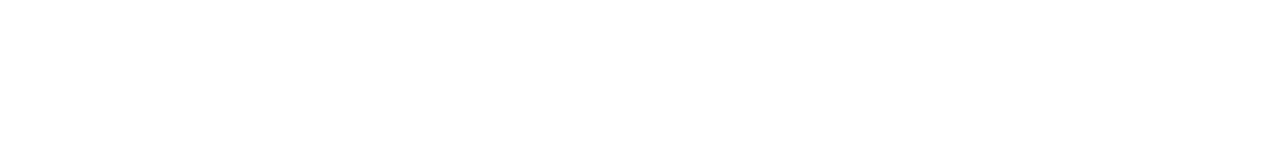
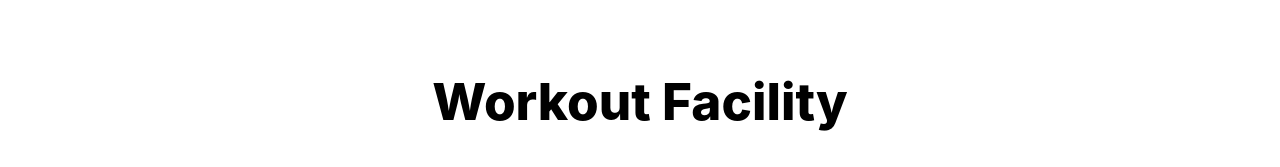
Before and after one commit to Ashkan-GhK/reactgymproject, a React (Create React App) app: page / in a window 1280 px wide. Shown: the part 2630-2797 px from the top of the page. Before the commit the page ends 2500 px from the top, so only its background shows below. Built offline with nearby package versions, Linux system fonts and the light colour scheme.

Commit message:
facility section

```diff
--- a/package.json
+++ b/package.json
@@ -8,6 +8,7 @@
     "@testing-library/jest-dom": "^5.14.1",
     "@testing-library/react": "^11.2.7",
     "@testing-library/user-event": "^12.8.3",
+    "aos": "^2.3.4",
     "react": "^17.0.2",
     "react-dom": "^17.0.2",
     "react-parallax": "^3.3.0",
--- a/src/App.css
+++ b/src/App.css
@@ -3,8 +3,3 @@
   padding: 0;
   box-sizing: border-box;
 }
-* {
-  margin: 0;
-  padding: 0;
-  box-sizing: border-box;
-}
--- a/src/App.js
+++ b/src/App.js
@@ -1,4 +1,5 @@
 import './App.css';
+import Facility from './componenets/mainbody/Facility';
 import MainBottom from './componenets/mainbody/MainBottom';
 import MainTop from './componenets/mainbody/MainTop';
 import Navbar from './componenets/Navbar';
@@ -11,10 +12,13 @@
         <Navbar />
 
       {/* Body */}
+
       <MainTop />
       <MainBottom />
 
-      {/* <MainBottom /> */}
+      <Facility />
+
+
       {/* Footer */}
     </div>
   );
--- /dev/null
+++ b/src/componenets/mainbody/Facility.js
@@ -0,0 +1,29 @@
+import React, { useEffect } from 'react'
+import AOS from 'aos'
+import '../../styles/Facility.css'
+import 'aos/dist/aos.css'
+
+function Facility() {
+
+	useEffect(() => {
+		AOS.init({ duration: 3000})
+	}, [])
+
+
+
+
+	return (
+		<div className="facility">
+			<div className="facility__text">
+			<p>Workout Facility</p>
+
+			</div>
+
+			<div className="facility__img__bg">
+
+			</div>
+		</div>
+	)
+}
+
+export default Facility
--- a/src/componenets/mainbody/MainBottom.js
+++ b/src/componenets/mainbody/MainBottom.js
@@ -1,22 +1,16 @@
-import React, { useState } from 'react'
+import React, { useEffect } from 'react'
+import AOS from 'aos'
 import '../../styles/MainBottom.css'
+import 'aos/dist/aos.css';
+
+
+
 
 function MainBottom() {
 
-	const [active, setActive] = useState(false)
-
-
-	const showText = () => {
-		if(window.screenY >= 20) {
-			setActive(true)
-		} else {
-			setActive(false)
-		}
-
-	}
-
-
-	window.addEventListener('scroll', showText)
+	useEffect(() => {
+		AOS.init({ duration: 3000})
+	}, [])
 
 
 
@@ -24,7 +18,7 @@
 	return (
 		<div className="mainBottom">
 
-                            <div className={active ? "mainBottom__text__top active" : "mainBottom__text__top" }>
+                            <div data-aos="fade-left" className="mainBottom__text__top">
 				    <p>I'm a paragraph. Click here to add your own </p>
 				      <p> text and edit me. It’s easy. Just click “Edit</p>
 				       <p>Text” or double click me to add your own </p>
@@ -36,12 +30,12 @@
 			    </div>
 
 			    <div className="mainBottom__img">
-				    <div className="mainBottom__img___bg">
+				    <div data-aos="fade-right" className="mainBottom__img___bg">
 				    <div className="mainBottom__img">
 					    <img src="https://media.istockphoto.com/photos/getting-fit-one-lift-at-a-time-picture-id961254774?k=20&m=961254774&s=612x612&w=0&h=mvzGKh-ec1BOWlbq_Lfp3ygmX3b-grqfLRm_9zBAhRk=" alt="gym" />
 
 				    </div>
-				    <div className="mainBottom__img img__cover">
+				    <div data-aos="fade-up" className="mainBottom__img img__cover">
 					    <p>100% Results</p>
 					    <p>Guaranteed</p>
 					    <div className="mainBottom__text">
--- /dev/null
+++ b/src/styles/Facility.css
@@ -0,0 +1,24 @@
+.facility {
+  display: flex;
+  margin-top: 1000px;
+  margin-bottom: 200px;
+  font-size: 3.2rem;
+  font-weight: 800;
+}
+.facility__text {
+  display: flex;
+  justify-content: center;
+  align-items: center;
+  margin: auto;
+  font-size: 3.2rem;
+  font-weight: 800;
+}
+
+.facility__img__bg span {
+  display: flex;
+  margin-top: 200px;
+  justify-content: end;
+  width: 600px;
+  height: 600px;
+  background-color: #ff7200;
+}
--- a/src/styles/MainBottom.css
+++ b/src/styles/MainBottom.css
@@ -21,9 +21,9 @@
   transition: all 0.8s ease-in-out;
 }
 
-.mainBottom__text__top:hover {
+/* .mainBottom__text__top:hover {
   transform: scale(1.2);
-}
+} */
 .mainBottom__text p {
   padding: 10px;
 }
```
Also changed, not shown: 1 other file (tests, documents, lock files or other folders).
